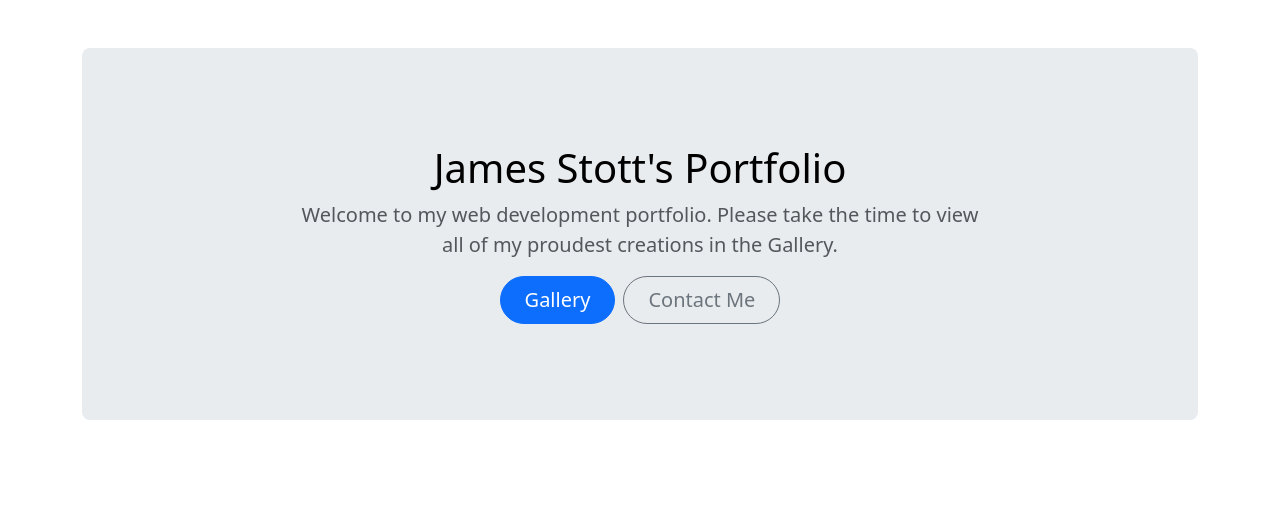
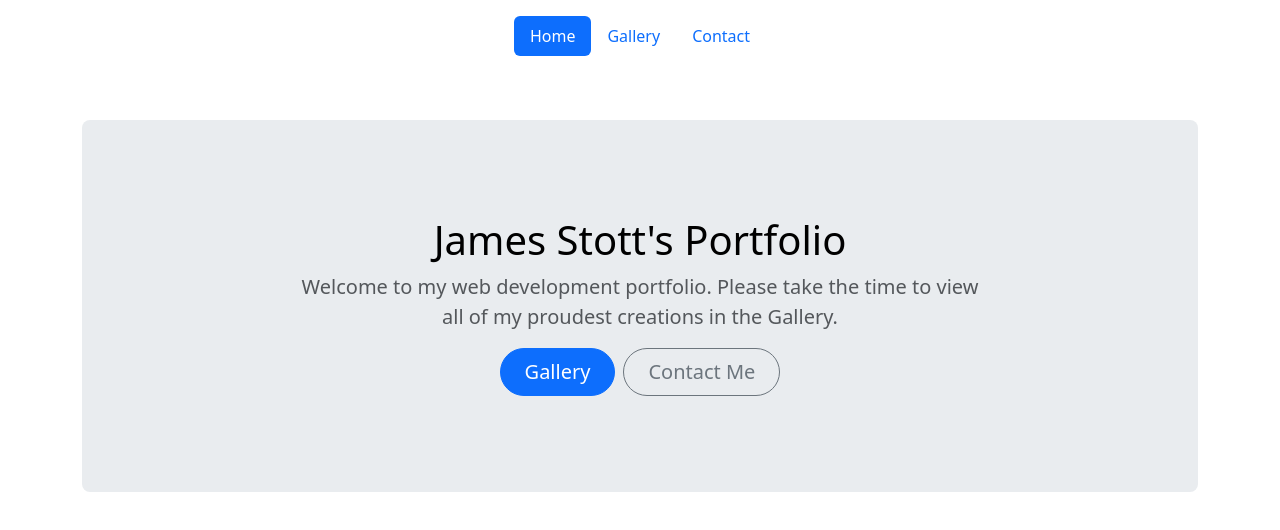
Before and after one commit to jamesaps/react-portfolio, a React (Vite) app: page / in a window 1280 px wide. Shown: the top 530 px of the page. Built offline with nearby package versions, Linux system fonts and the light colour scheme.

Commit message:
create navigation bar and functionality to indicate current page

```diff
--- a/src/App.jsx
+++ b/src/App.jsx
@@ -1,6 +1,7 @@
 import React from "react";
 import { BrowserRouter as Router, Routes, Route } from "react-router-dom";
 import { useState } from "react";
+import Navigation from "./components/Navigation";
 import Home from "./components/pages/Home";
 import Gallery from "./components/pages/Gallery";
 import Contact from "./components/pages/Contact";
@@ -8,6 +9,7 @@ import Contact from "./components/pages/Contact";
 function App() {
   return (
     <Router>
+      <Navigation />
       <Routes>
         <Route path="/" element={<Home />}></Route>
         <Route path="gallery" element={<Gallery />}></Route>
--- /dev/null
+++ b/src/components/Navigation.jsx
@@ -0,0 +1,41 @@
+import React from "react";
+import { NavLink } from "react-router-dom";
+
+export default function Navigation(props) {
+  return (
+    <header className="d-flex justify-content-center py-3">
+      <ul className="nav nav-pills">
+        <li className="nav-item">
+          <NavLink
+            to="/"
+            className={({ isActive }) =>
+              isActive ? "nav-link active" : "nav-link"
+            }
+          >
+            Home
+          </NavLink>
+        </li>
+        <li className="nav-item">
+          <NavLink
+            to="gallery"
+            className={({ isActive }) =>
+              isActive ? "nav-link active" : "nav-link"
+            }
+          >
+            Gallery
+          </NavLink>
+        </li>
+        <li className="nav-item">
+          <NavLink
+            to="contact"
+            className={({ isActive }) =>
+              isActive ? "nav-link active" : "nav-link"
+            }
+          >
+            Contact
+          </NavLink>
+        </li>
+      </ul>
+    </header>
+  );
+}
```
